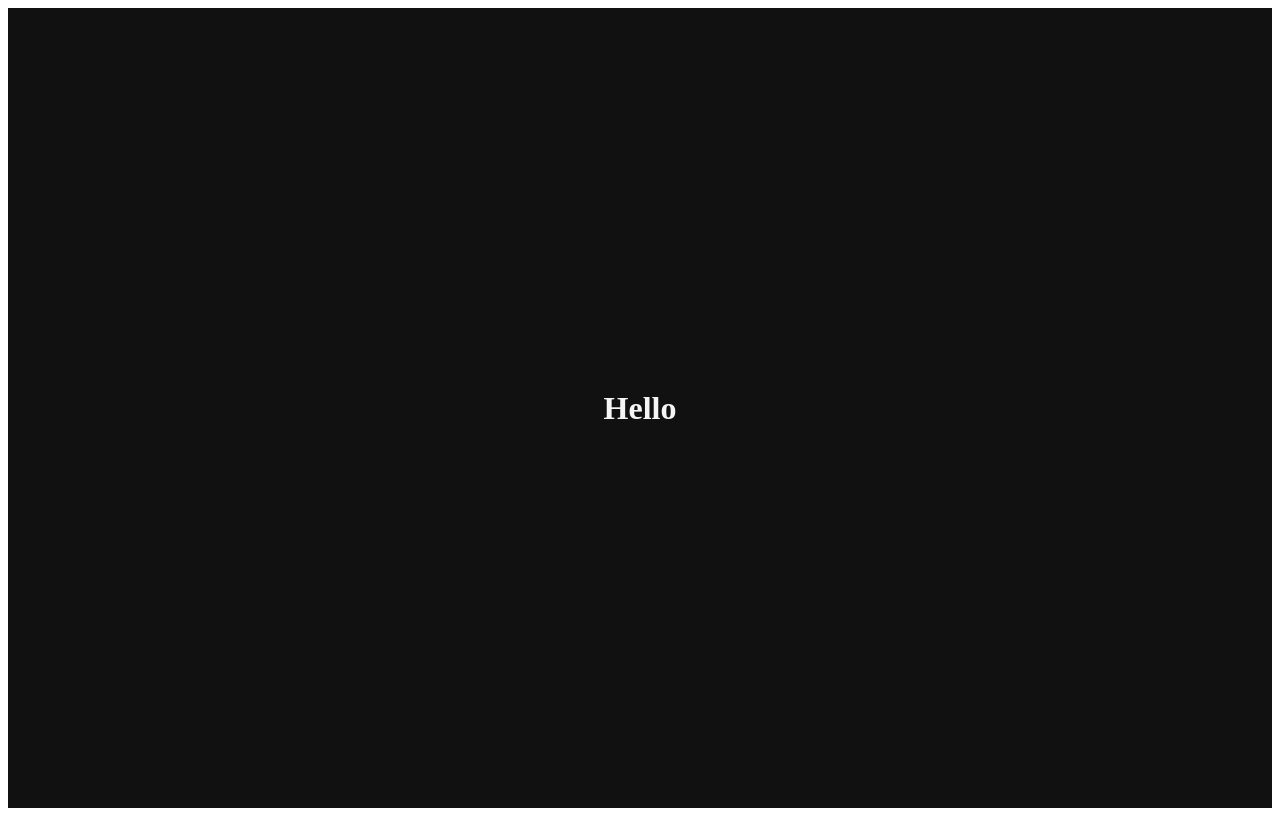
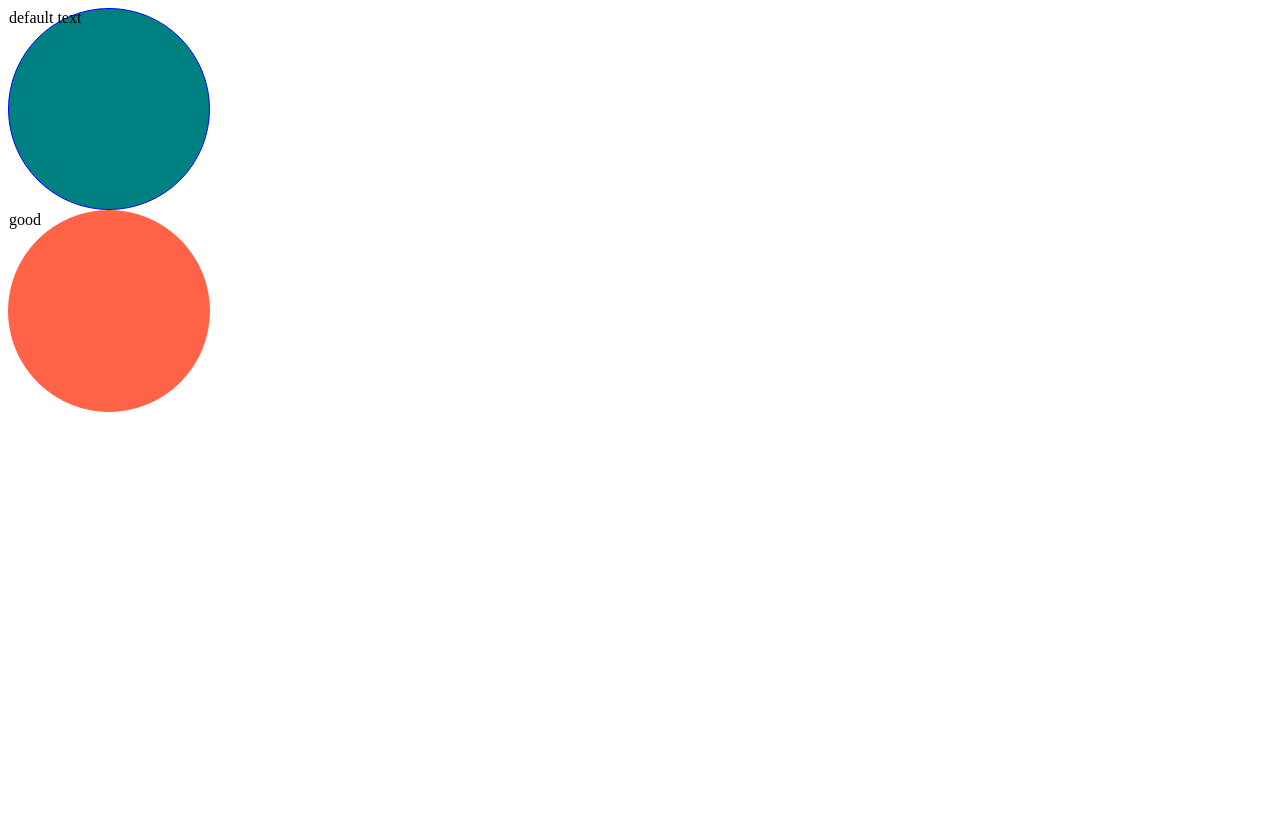
Before and after one commit to mypace0600/react-masters, a React (Create React App) app: page / in a window 1280 px wide. Built offline with nearby package versions, Linux system fonts and the light colour scheme.

Commit message:
3.3 Optional Props

```diff
--- a/src/App.tsx
+++ b/src/App.tsx
@@ -1,25 +1,12 @@
-import styled,{keyframes} from "styled-components"
-
-
-const Title = styled.h1`
-  color: ${(props)=>props.theme.textColor}
-`;
-
-const Wrapper = styled.div`
-  width: 100%;
-  height: 100vh;
-  display:flex;
-  justify-content: center;
-  align-items: center;
-  background-color: ${(props)=>props.theme.backgroundColor};
-`;
+import Circle from "./Circle";
 
 
 function App() {
   return (
-    <Wrapper>
-      <Title>Hello</Title>
-    </Wrapper>
+    <div>
+      <Circle borderColor="blue" bgColor={"teal"}/>
+      <Circle text="good" bgColor={"tomato"}/>
+    </div>
   );
 }
 
--- /dev/null
+++ b/src/Circle.tsx
@@ -0,0 +1,30 @@
+import styled from "styled-components";
+
+interface ContainerProps{
+    bgColor:string;
+    borderColor?:string;
+}
+
+const Container = styled.div<ContainerProps>`
+    width: 200px;
+    height: 200px;
+    border-radius: 50%;
+    background-color: ${(props) =>props.bgColor};
+    border:1px solid ${(props)=>props.borderColor};
+`;
+
+interface CircleProps {
+    bgColor: string;
+    borderColor?:string;
+    text?:string;
+}
+
+function Circle({bgColor, borderColor, text="default text"}:CircleProps){
+    return(
+        <Container bgColor={bgColor} borderColor={borderColor ?? bgColor}>
+            {text}
+        </Container>
+    );
+}
+
+export default Circle;
--- a/src/index.tsx
+++ b/src/index.tsx
@@ -1,23 +1,11 @@
 import React from "react";
 import ReactDOM from "react-dom";
-import { ThemeProvider } from "styled-components";
 import App from "./App";
 
-const darkTheme ={
-  textColor:"whitesmoke",
-  backgroundColor:"#111"
-};
-
-const lightTheme ={
-  textColor:"#111",
-  backgroundColor:"whitesmoke"
-};
 
 ReactDOM.render(
   <React.StrictMode>
-    <ThemeProvider theme={darkTheme}>
-      <App />
-    </ThemeProvider>
+    <App />
   </React.StrictMode>,
   document.getElementById("root")
 );
```
